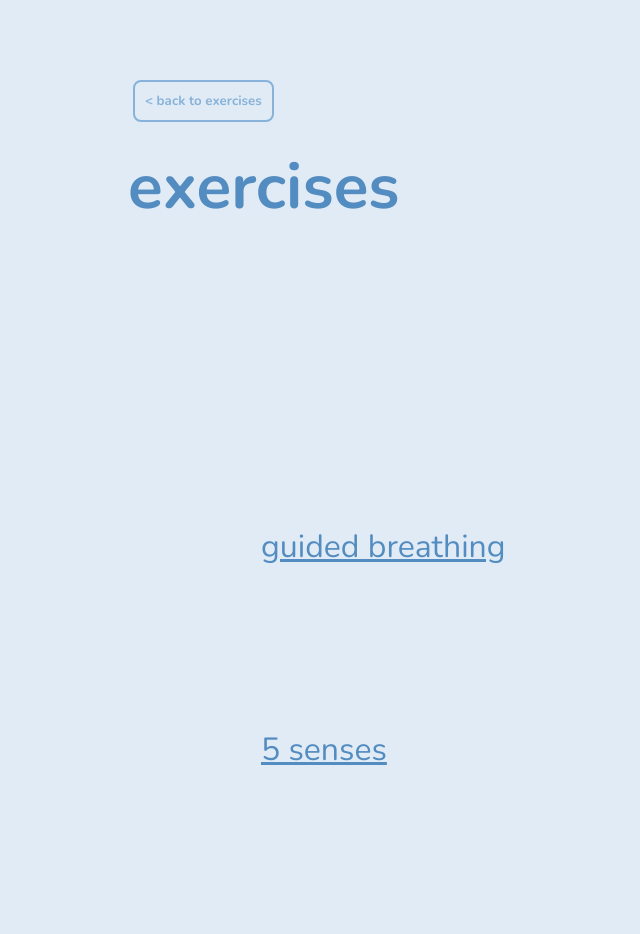
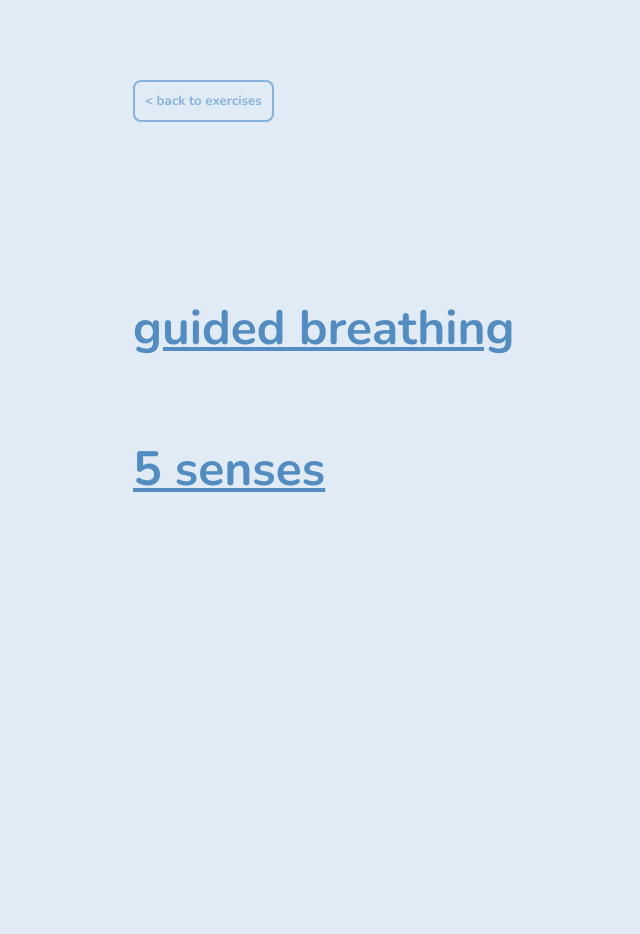
Before and after one commit to martincai8/grounded, a Flask app: page /exercises in a window 1280 px wide. Shown: the whole page, without its empty margins (8-648 px from the left). After the commit the page ends 492 px from the top, so only its background shows below. Run offline with Flask 2, Linux system fonts and the light colour scheme.

Commit message:
changed spacing on exercises page

```diff
--- a/static/css/exercises.css
+++ b/static/css/exercises.css
@@ -58,16 +58,10 @@ button:hover {
 .main {
     display: flex;
     width: 100vw;
-    height: 98vh;
+    height: 85vh;
     background-size: cover;
     flex-direction: column;
     box-sizing: border-box;
-}
-
-.title {
-    margin-left: 10%;
-    margin-top: 60px;
-    padding: 0;
 }
 
 .resources-text {
@@ -78,22 +72,21 @@ button:hover {
 }
 
 .resources-list {
-    margin-left: 10%;
     padding: 3px;
-    margin-top: 270px;
+    margin-top: 100px;
     position: absolute;
-    font-weight: 200;
+    font-weight: 700;
 }
 
 
 li {
-    margin-bottom: 160px;
+    margin-bottom: 75px;
     list-style-type: none;
 }
 
 li a {
     text-decoration: none;
-    font-size: 200%;
+    font-size: 300%;
     color: #538CC0;
     transition: 0.4s;
 }
--- a/templates/exercises.html
+++ b/templates/exercises.html
@@ -11,10 +11,6 @@
 </head>
 <body>
     <div class="main">
-
-        <div class="title">
-            <h1 class="resources-text">exercises</h1>
-        </div>
 
         <div class="exercises">
 			<ul class="resources-list">
```
